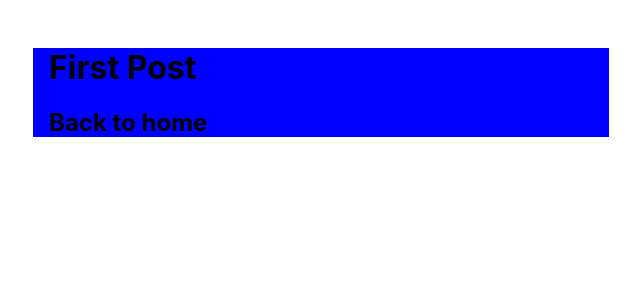
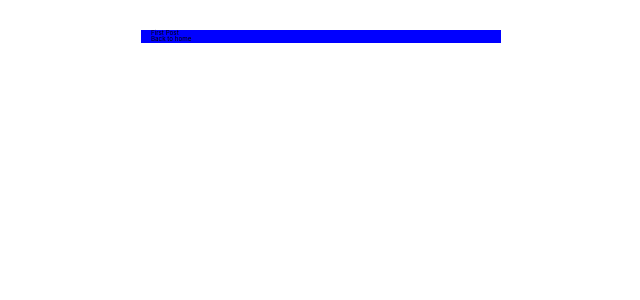
Before and after one commit to erintroch/crazy-calculator-02, a Next.js app: page /posts/first-post in a window 1280 px wide. Shown: the top 300 px of the page, without its empty margins (319-959 px from the left). Built offline with nearby package versions, Linux system fonts and the light colour scheme.

Commit message:
color picker

```diff
--- /dev/null
+++ b/components/colorInput.js
@@ -0,0 +1,21 @@
+import styles from "./colorInput.module.css";
+
+export default function ColorInput({ value, onValueChange, beforeInfo }) {
+  return (
+    <>
+      <div className={styles.inputText}>
+        <div className={styles.beforeInfo}>{beforeInfo}</div>
+        <div className={styles.colorInputContainer}>
+          <input
+            className={styles.colorInput}
+            type="color"
+            id="favcolor"
+            name="favcolor"
+            onChange={(e) => onValueChange(e.target.value)}
+            value={value}
+          />
+        </div>
+      </div>
+    </>
+  );
+}
--- /dev/null
+++ b/components/colorInput.module.css
@@ -0,0 +1,28 @@
+.inputText {
+  display: flex;
+  flex-direction: column;
+  align-items: center;
+  position: relative;
+}
+
+.colorInput {
+  margin: 0;
+  padding: 0;
+  width: 100%;
+  height: 100%;
+}
+
+.colorInputContainer {
+  width: 5rem;
+  height: 5rem;
+  border: 0.2rem solid white;
+  border-radius: 50%;
+  overflow: hidden;
+}
+
+.beforeInfo {
+  color: white;
+  font-style: italic;
+  font-size: 1.3rem;
+  margin-bottom: 0.7rem;
+}
--- a/styles/Home.module.css
+++ b/styles/Home.module.css
@@ -1,129 +1,54 @@
-.container {
-  padding: 0 2rem;
+.main {
+  min-height: 100vh;
+  background-color: #333333;
+  display: flex;
 }
 
-.main {
-  min-height: 100vh;
-  padding: 4rem 0;
-  flex: 1;
+.leftMainDiv {
+  background-color: rgb(40, 40, 40);
+  width: 25rem;
+  height: 100vh;
+  border-top-right-radius: 2rem;
+  border-bottom-right-radius: 2rem;
+  padding: 2rem;
+  position: absolute;
+}
+
+.arrowButton {
+  position: absolute;
+  top: 1rem;
+  width: 5rem;
+  height: 5rem;
   display: flex;
   flex-direction: column;
   justify-content: center;
   align-items: center;
+  right: -5rem;
 }
 
-.footer {
-  display: flex;
-  flex: 1;
-  padding: 2rem 0;
-  border-top: 1px solid #eaeaea;
-  justify-content: center;
-  align-items: center;
+.arrowTop,
+.arrowBottom {
+  width: 0.3rem;
+  height: 2rem;
+  background-color: white;
 }
 
-.footer a {
-  display: flex;
-  justify-content: center;
-  align-items: center;
-  flex-grow: 1;
+.arrowTop {
+  transform: rotate(-45deg) translateX(-0.5rem);
 }
 
-.title a {
-  color: #0070f3;
-  text-decoration: none;
+.arrowBottom {
+  transform: rotate(45deg) translateX(-0.5rem);
 }
 
-.title a:hover,
-.title a:focus,
-.title a:active {
-  text-decoration: underline;
+.centerMainDiv {
 }
 
-.title {
-  margin: 0;
-  line-height: 1.15;
-  font-size: 4rem;
+.rightMainDiv {
+  background-color: rgb(40, 40, 40);
 }
 
-.title,
-.description {
-  text-align: center;
+.flexInputFields {
+  display: flex;
+  justify-content: space-around;
 }
-
-.description {
-  margin: 4rem 0;
-  line-height: 1.5;
-  font-size: 1.5rem;
-}
-
-.code {
-  background: #fafafa;
-  border-radius: 5px;
-  padding: 0.75rem;
-  font-size: 1.1rem;
-  font-family: Menlo, Monaco, Lucida Console, Liberation Mono, DejaVu Sans Mono,
-    Bitstream Vera Sans Mono, Courier New, monospace;
-}
-
-.grid {
-  display: flex;
-  align-items: center;
-  justify-content: center;
-  flex-wrap: wrap;
-  max-width: 800px;
-}
-
-.card {
-  margin: 1rem;
-  padding: 1.5rem;
-  text-align: left;
-  color: inherit;
-  text-decoration: none;
-  border: 1px solid #eaeaea;
-  border-radius: 10px;
-  transition: color 0.15s ease, border-color 0.15s ease;
-  max-width: 300px;
-}
-
-.card:hover,
-.card:focus,
-.card:active {
-  color: #0070f3;
-  border-color: #0070f3;
-}
-
-.card h2 {
-  margin: 0 0 1rem 0;
-  font-size: 1.5rem;
-}
-
-.card p {
-  margin: 0;
-  font-size: 1.25rem;
-  line-height: 1.5;
-}
-
-.logo {
-  height: 1em;
-  margin-left: 0.5rem;
-}
-
-@media (max-width: 600px) {
-  .grid {
-    width: 100%;
-    flex-direction: column;
-  }
-}
-
-@media (prefers-color-scheme: dark) {
-  .card,
-  .footer {
-    border-color: #222;
-  }
-  .code {
-    background: #111;
-  }
-  .logo img {
-    filter: invert(1);
-  }
-}
--- a/styles/globals.css
+++ b/styles/globals.css
@@ -1,9 +1,147 @@
+html,
+body,
+div,
+span,
+applet,
+object,
+iframe,
+h1,
+h2,
+h3,
+h4,
+h5,
+h6,
+p,
+blockquote,
+pre,
+a,
+abbr,
+acronym,
+address,
+big,
+cite,
+code,
+del,
+dfn,
+em,
+img,
+ins,
+kbd,
+q,
+s,
+samp,
+small,
+strike,
+strong,
+sub,
+sup,
+tt,
+var,
+b,
+u,
+i,
+center,
+dl,
+dt,
+dd,
+ol,
+ul,
+li,
+fieldset,
+form,
+label,
+legend,
+table,
+caption,
+tbody,
+tfoot,
+thead,
+tr,
+th,
+td,
+article,
+aside,
+canvas,
+details,
+embed,
+figure,
+figcaption,
+footer,
+header,
+hgroup,
+menu,
+nav,
+output,
+ruby,
+section,
+summary,
+time,
+mark,
+audio,
+video {
+  margin: 0;
+  padding: 0;
+  border: 0;
+  font-size: 100%;
+  font: inherit;
+  vertical-align: baseline;
+}
+/* HTML5 display-role reset for older browsers */
+
+article,
+aside,
+details,
+figcaption,
+figure,
+footer,
+header,
+hgroup,
+menu,
+nav,
+section {
+  display: block;
+}
+
+body {
+  line-height: 1;
+}
+
+ol,
+ul {
+  list-style: none;
+}
+
+blockquote,
+q {
+  quotes: none;
+}
+
+blockquote::before,
+blockquote::after,
+q::before,
+q::after {
+  content: "";
+  content: none;
+}
+
+table {
+  border-collapse: collapse;
+  border-spacing: 0;
+}
+
 html,
 body {
   padding: 0;
   margin: 0;
   font-family: -apple-system, BlinkMacSystemFont, Segoe UI, Roboto, Oxygen,
     Ubuntu, Cantarell, Fira Sans, Droid Sans, Helvetica Neue, sans-serif;
+  font-size: 62.5%;
+  box-sizing: border-box;
+}
+
+h1 {
+  margin: 0;
+  padding: 0;
 }
 
 a {
@@ -24,3 +162,15 @@ a {
     background: black;
   }
 }
+
+input[type="color"] {
+  -webkit-appearance: none;
+  border: none;
+  padding: 0;
+}
+input[type="color"]::-webkit-color-swatch-wrapper {
+  padding: 0;
+}
+input[type="color"]::-webkit-color-swatch {
+  border: none;
+}
```
Also changed, not shown: pages/index.js (+42 -52 lines).
